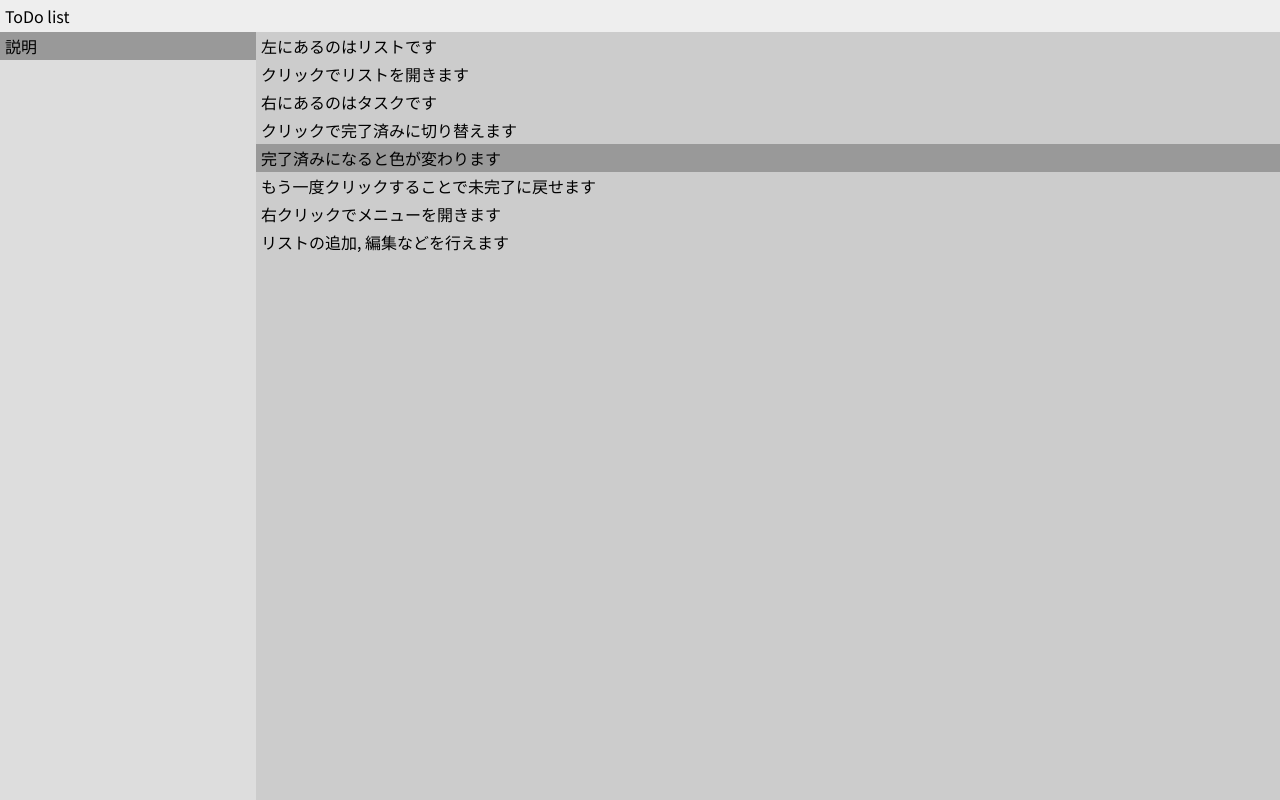
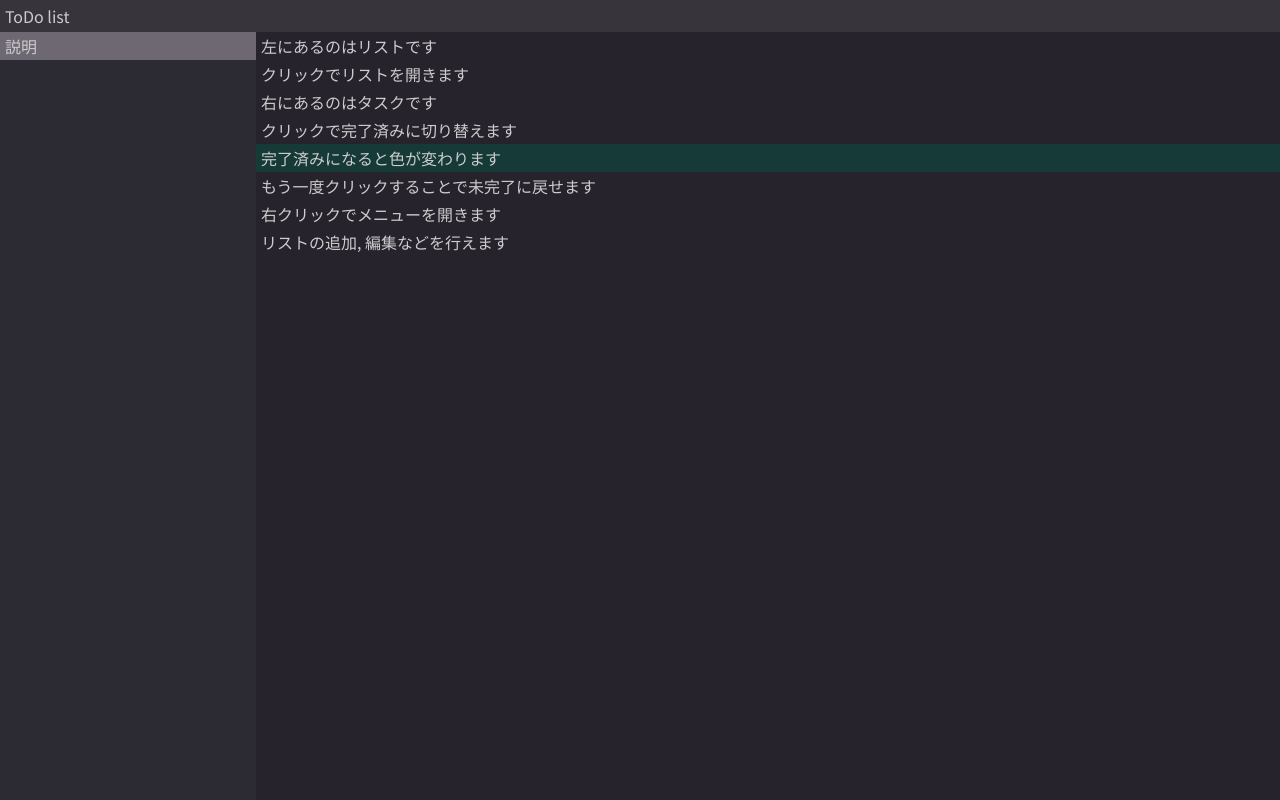
Before and after one commit to tsut2/tsut2.github.io, a plain HTML site: page todoapp/index.html in a window 1280 px wide. Drawn offline with Linux system fonts and the light colour scheme.

Commit message:
Update style.css

```diff
--- a/todoapp/style.css
+++ b/todoapp/style.css
@@ -3,6 +3,7 @@ html, body {
 	overflow: hidden;
 	margin: 0;
 	font-family: "Noto Sans JP", monospace;
+	color: #ccc;
 }
 
 
@@ -12,7 +13,7 @@ html, body {
 	width: 100vw;
 	display: table-cell;
 	vertical-align: middle;
-	background-color: #eee;
+	background-color: #38343b;
 }
 
 
@@ -24,23 +25,24 @@ html, body {
 	width:  20vw;
 	overflow: auto;
 	overflow-wrap: anywhere;
-	background-color: #ddd;
+	background-color: #2c2a32;
 }
 #block_task {
 	height: 96vh;
 	width:  80vw;
 	overflow: auto;
 	overflow-wrap: anywhere;
-	background-color: #ccc;
+	background-color: #27232d;
 }
 
 #menu {
 	white-space: nowrap;
 	inset:    auto;
+	border: solid #6d6872;
 	padding: 5px;
 	display:  none;
 	position: fixed;
-	background-color: #bbb;
+	background-color: #2f2e36;
 }
 
 
@@ -48,14 +50,20 @@ html, body {
 	padding: 2px 5px;
 }
 .selectable:hover {
-	background-color: #aaa;
+	background-color: #4d4852;
+}
+.selectable:hover.done {
+	background-color: #264a55;
 }
 .empty {
 	height: 25%;
 }
-.done,.open {
-	background-color: #999;
+.done {
+	background-color: #163a38;
+}
+.open {
+	background-color: #6d6872;
 }
 .expired {
-	background-color: darkkhaki;
+	color: darkkhaki;
 }
```
